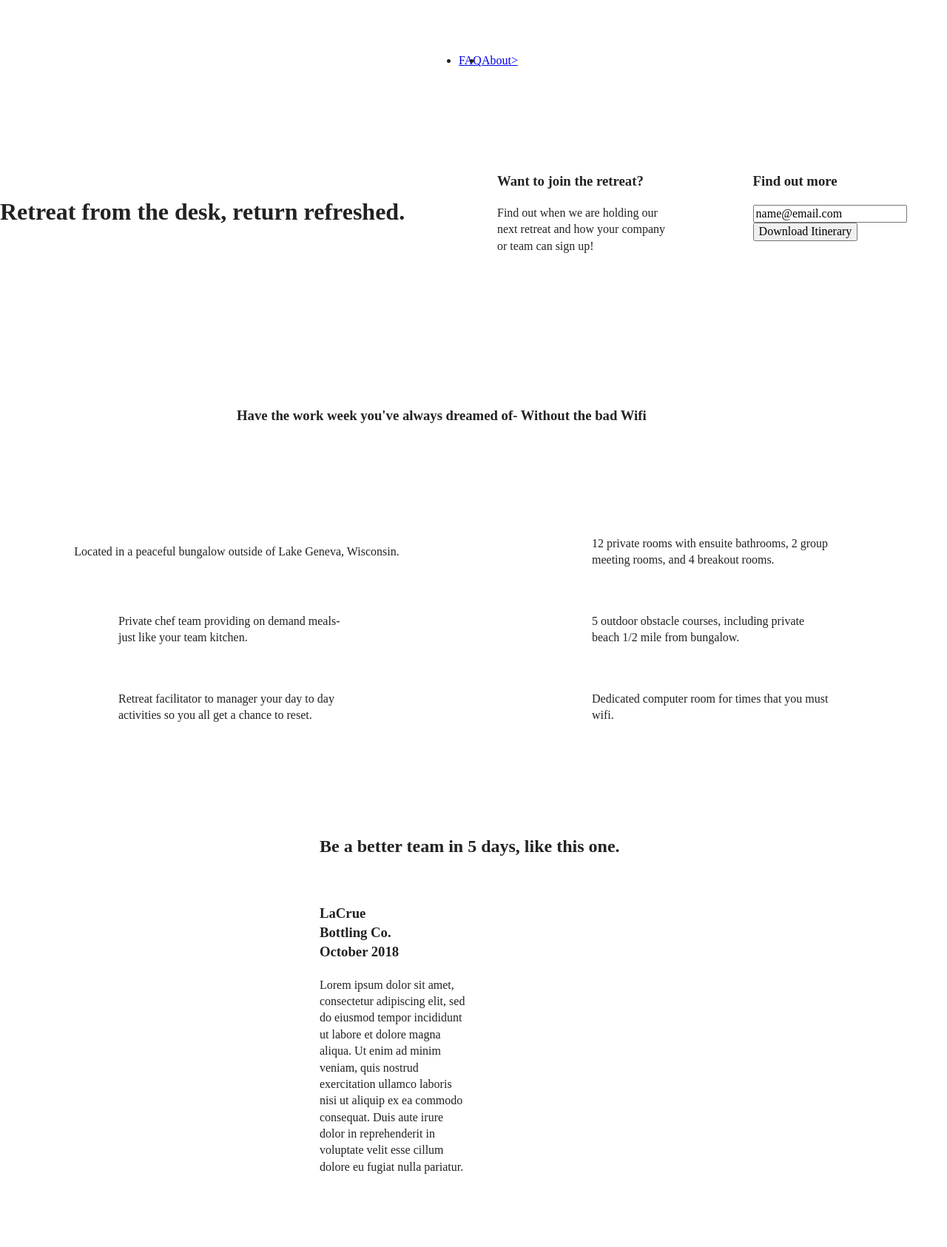
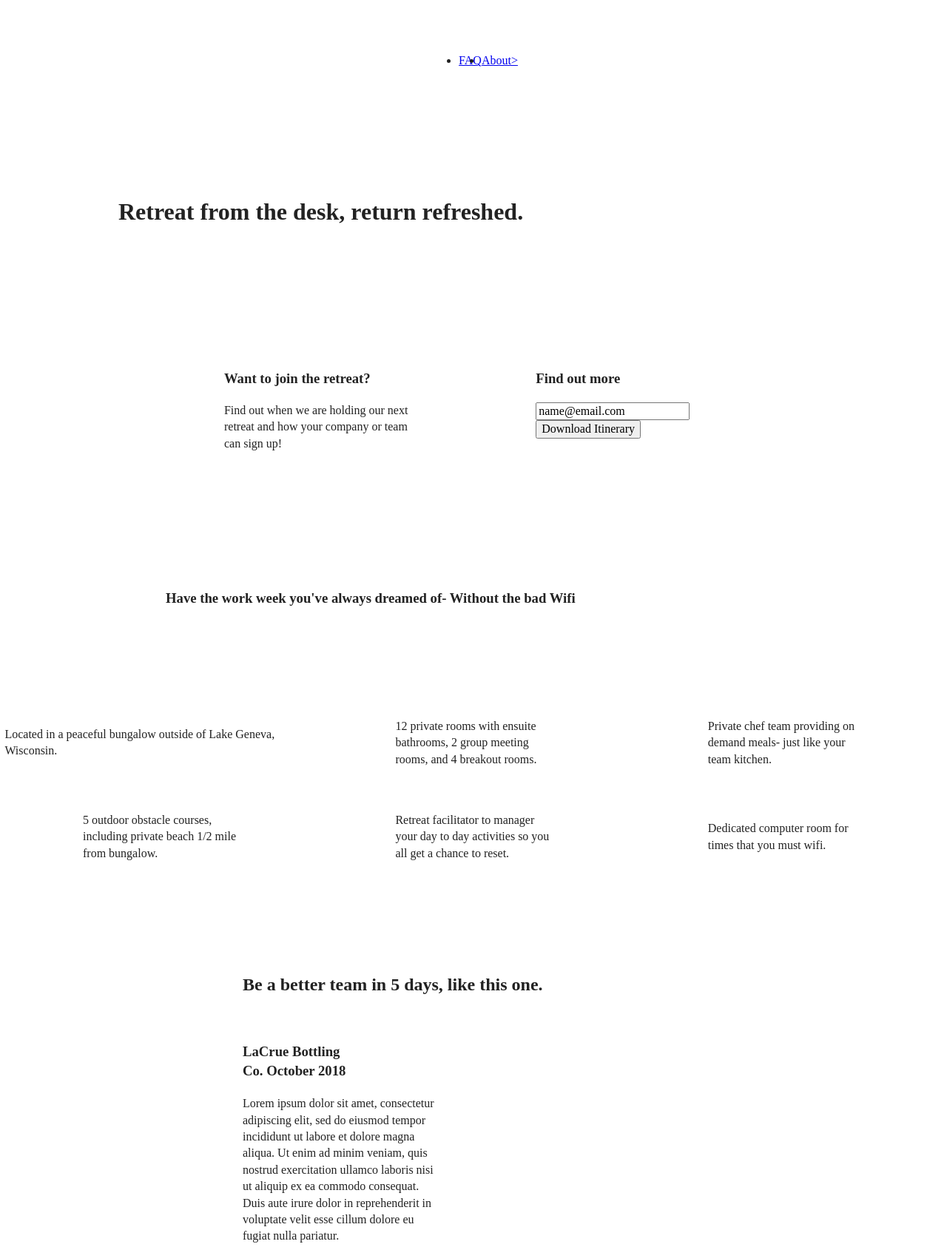
Before and after one commit to crissynparker/unplugged-website, a website: page index.html in a window 1280 px wide. Shown: the top 1686 px of the page at 74% size. Drawn offline with Linux system fonts and the light colour scheme.

Commit message:
modified css/main.css

```diff
--- a/css/main.css
+++ b/css/main.css
@@ -498,6 +498,57 @@ footer .copyright {
 @media only screen and ( min-width: 1200px) {
   /*Desktop styles here*/
 }
+.content-wrapper {
+  max-width: 960px;
+}
+
+/* Hero */
+.hero-area h1 {
+  width: 60%;
+}
+
+/* Aside */
+aside .content-wrapper {
+  justify-content: space-around;
+}
+
+aside .content-wrapper .form-description,
+aside .content-wrapper .form {
+  width: 30%;
+}
+
+/* Features */
+
+.features h2 {
+  width: 90%;
+}
+
+.features article {
+  flex-basis: 33%;
+}
+
+/* Reviews */
+.reviews article div {
+  width: 42%;
+}
+
+/* ==========================================================================
+About Page
+========================================================================== */
+
+.mission h2,
+.contact-section .content-wrapper h2 {
+    width: 95%;
+}
+
+/* ==========================================================================
+FAQ Page
+========================================================================== */
+.faq h2 {
+  width: 100%;
+}
+
+
 
 
 
```
